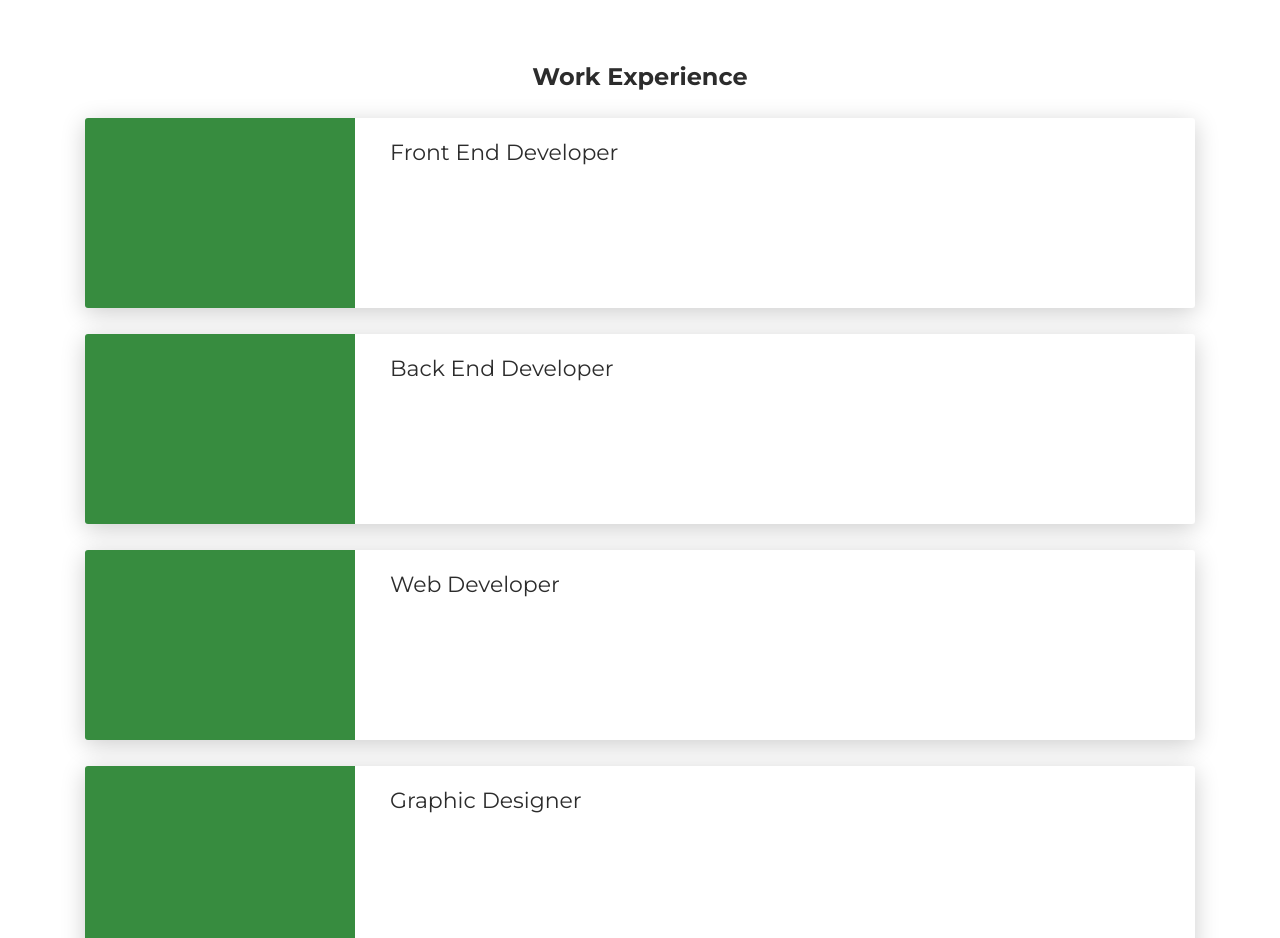
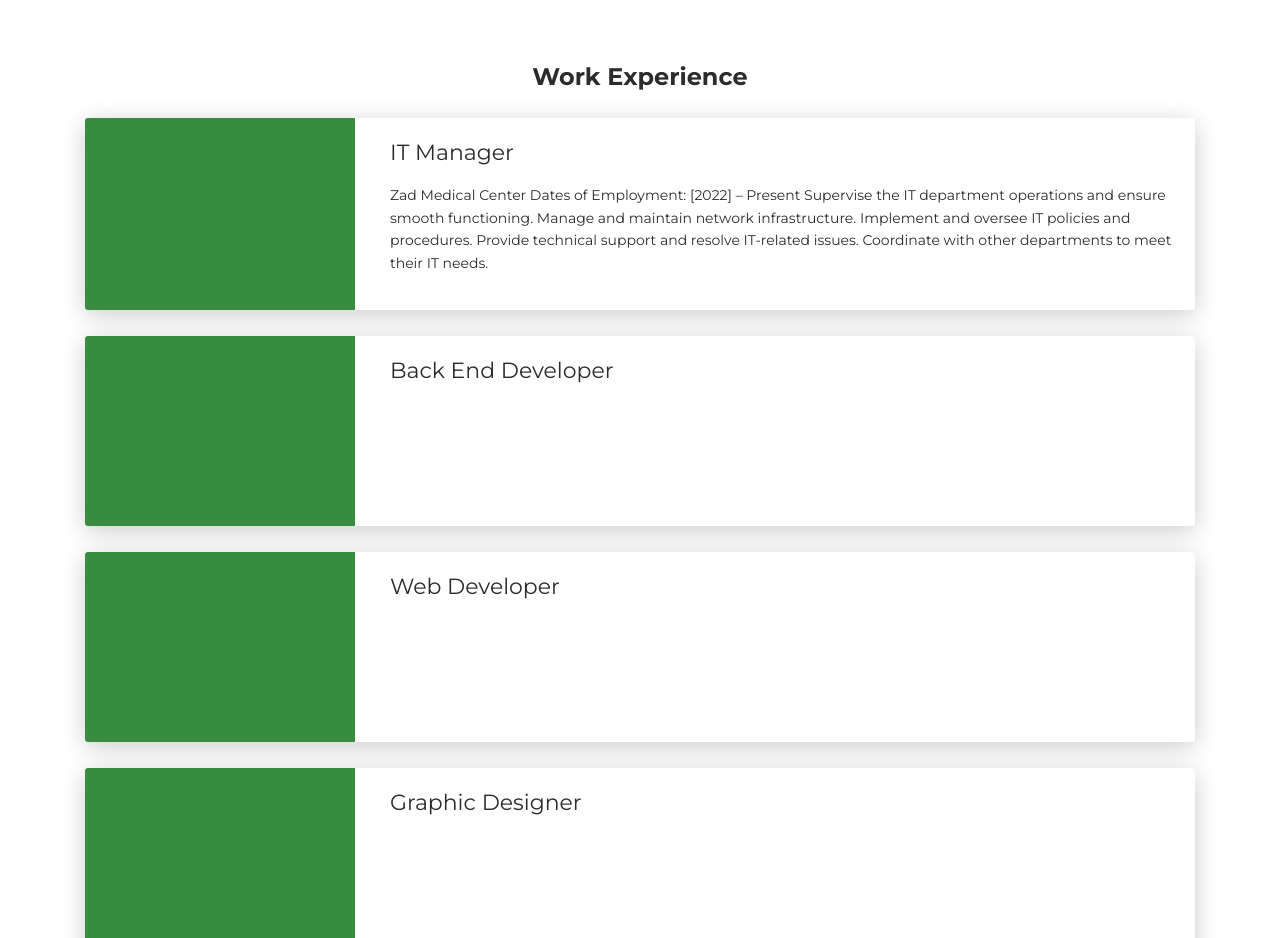
Before and after one commit to MhamadAli10/Mhamad-Ali, a plain HTML site: page index.html in a window 1280 px wide. Shown: the part 1500-2438 px from the top of the page. Drawn offline with Linux system fonts and the light colour scheme.

Commit message:
Update index.html

```diff
--- a/index.html
+++ b/index.html
@@ -196,8 +196,15 @@ I am currently the IT department supervisor at Zad Medical Center, where I also
         </div>
         <div class="col-md-9" data-aos="fade-left" data-aos-offset="50" data-aos-duration="500">
           <div class="card-body">
-            <div class="h5">Front End Developer</div>
-            <p></p>
+            <div class="h5">IT Manager</div>
+            <p>Zad Medical Center
+Dates of Employment: [2022] – Present
+
+Supervise the IT department operations and ensure smooth functioning.
+Manage and maintain network infrastructure.
+Implement and oversee IT policies and procedures.
+Provide technical support and resolve IT-related issues.
+Coordinate with other departments to meet their IT needs.</p>
           </div>
         </div>
       </div>
```
